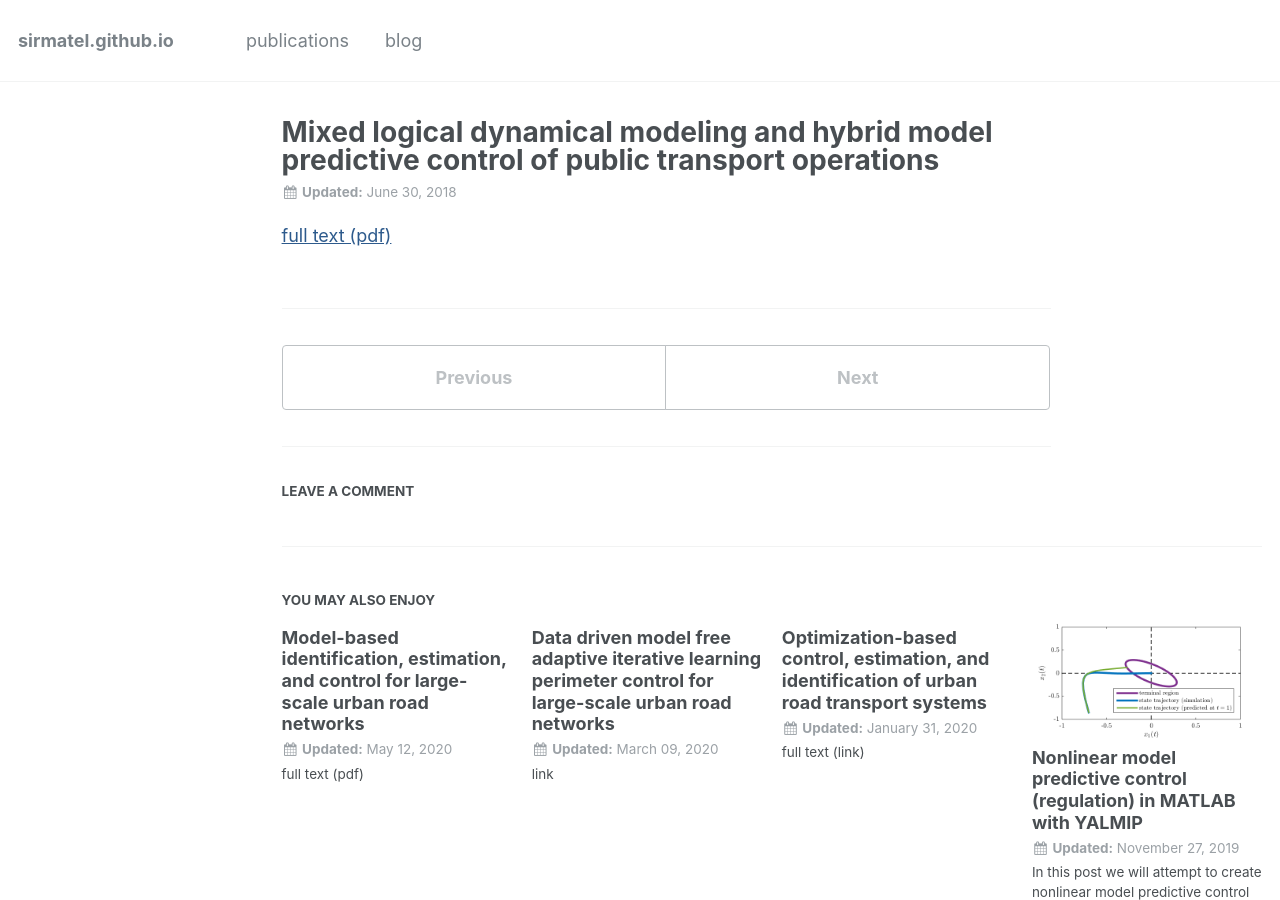
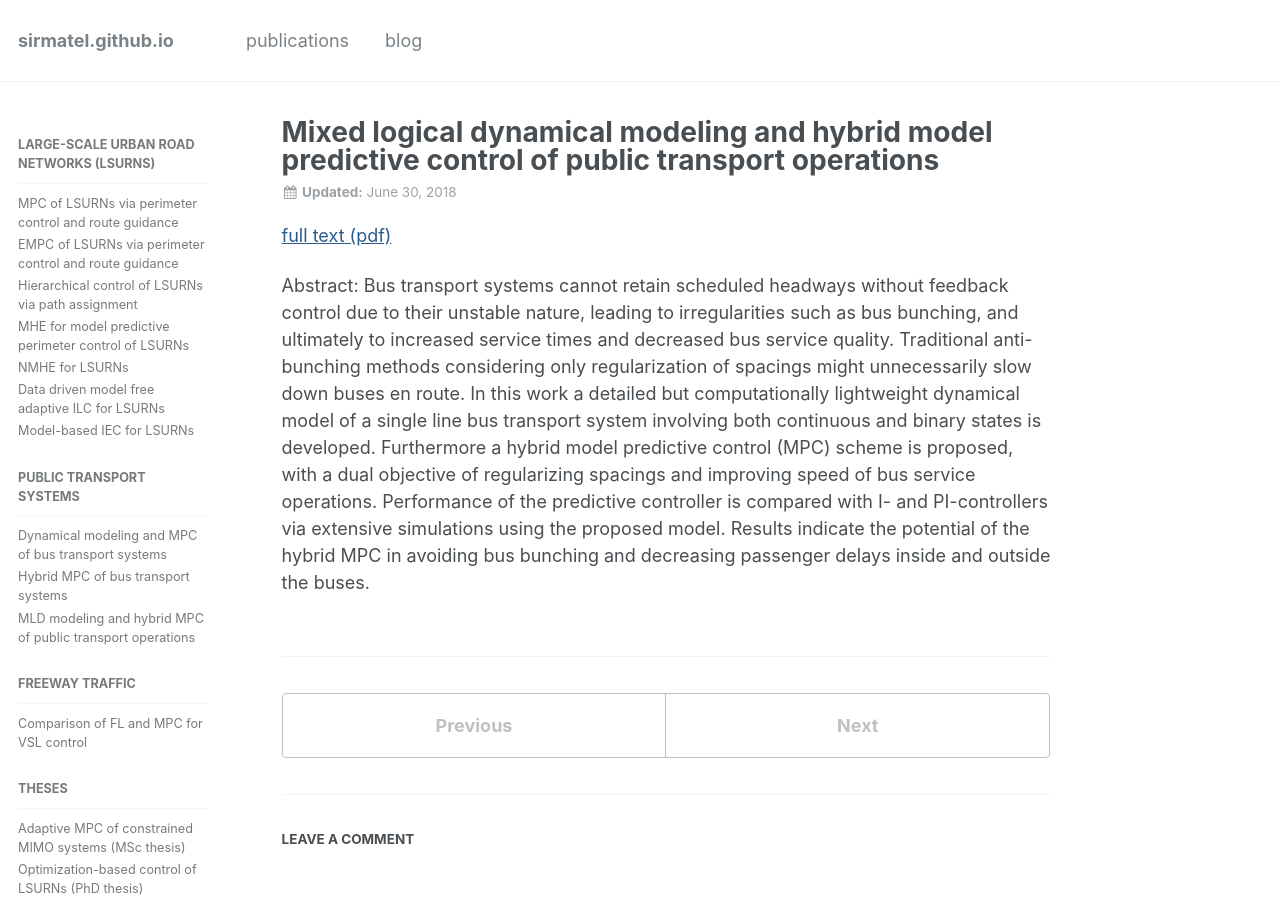
Before and after one commit to sirmatel/sirmatel.github.io, a Jekyll site: the page built from _posts/publications/2018-06-30-sirmatel2018.md, in a window 1280 px wide and 900 px high. Built offline with Jekyll 4.4.1, drawn with Linux system fonts in a browser that asks for light colours; comment, search, counter and statistics services are not loaded.

Commit message:
Update 2018-06-30-sirmatel2018.md

```diff
--- a/_posts/publications/2018-06-30-sirmatel2018.md
+++ b/_posts/publications/2018-06-30-sirmatel2018.md
@@ -10,6 +10,8 @@ author_profile: false
 excerpt:
 comments: true
 sidebar:
-  nav:
+  nav: "publications"
 ---
 <a href="https://sirmatel.github.io/assets/files/sirmatel2018mixed.pdf" style="color: #2d5a8c; text-decoration:underline">full text (pdf)</a>
+
+Abstract: Bus transport systems cannot retain scheduled headways without feedback control due to their unstable nature, leading to irregularities such as bus bunching, and ultimately to increased service times and decreased bus service quality. Traditional anti-bunching methods considering only regularization of spacings might unnecessarily slow down buses en route. In this work a detailed but computationally lightweight dynamical model of a single line bus transport system involving both continuous and binary states is developed. Furthermore a hybrid model predictive control (MPC) scheme is proposed, with a dual objective of regularizing spacings and improving speed of bus service operations. Performance of the predictive controller is compared with I- and PI-controllers via extensive simulations using the proposed model. Results indicate the potential of the hybrid MPC in avoiding bus bunching and decreasing passenger delays inside and outside the buses.
```
